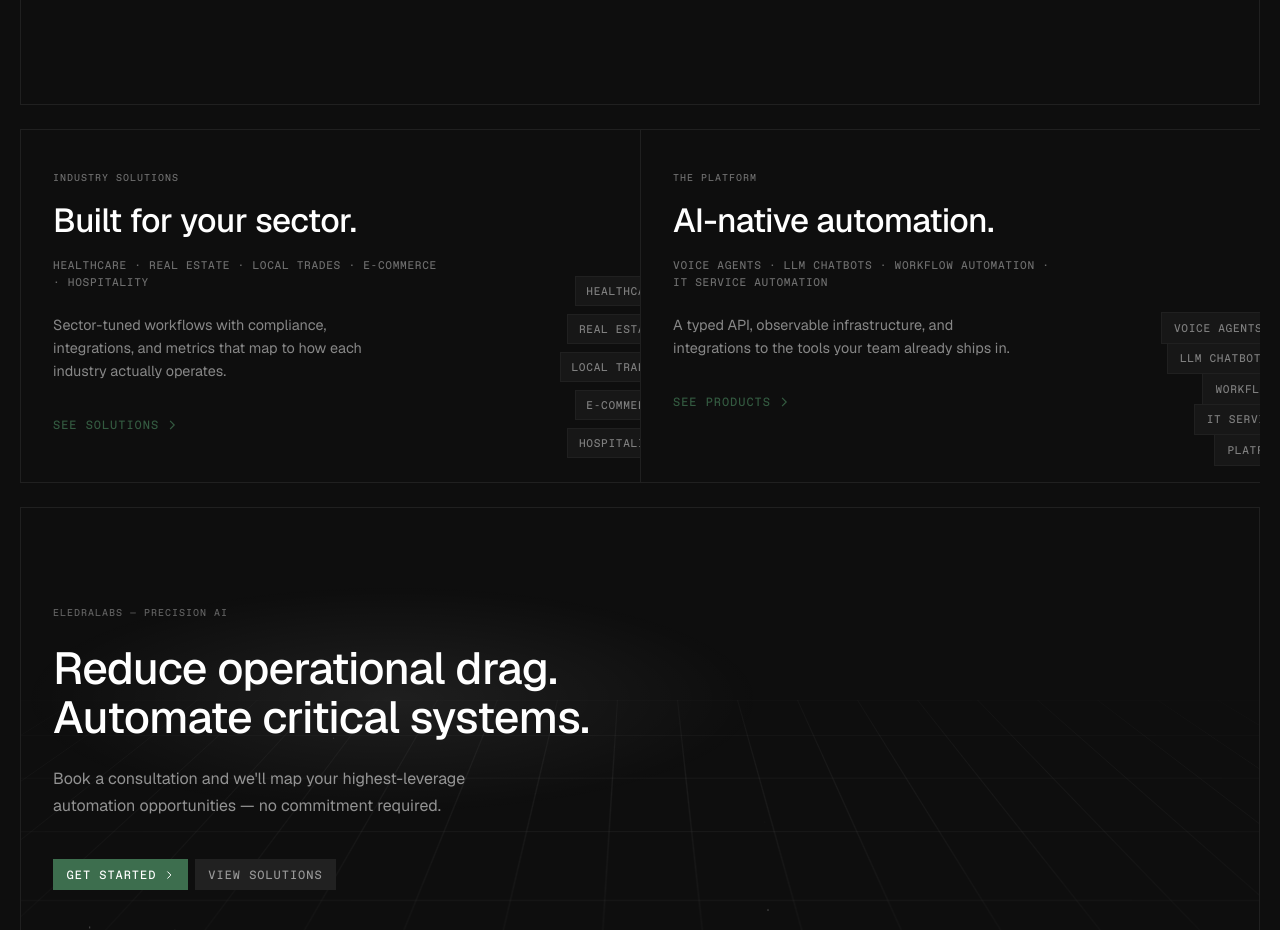
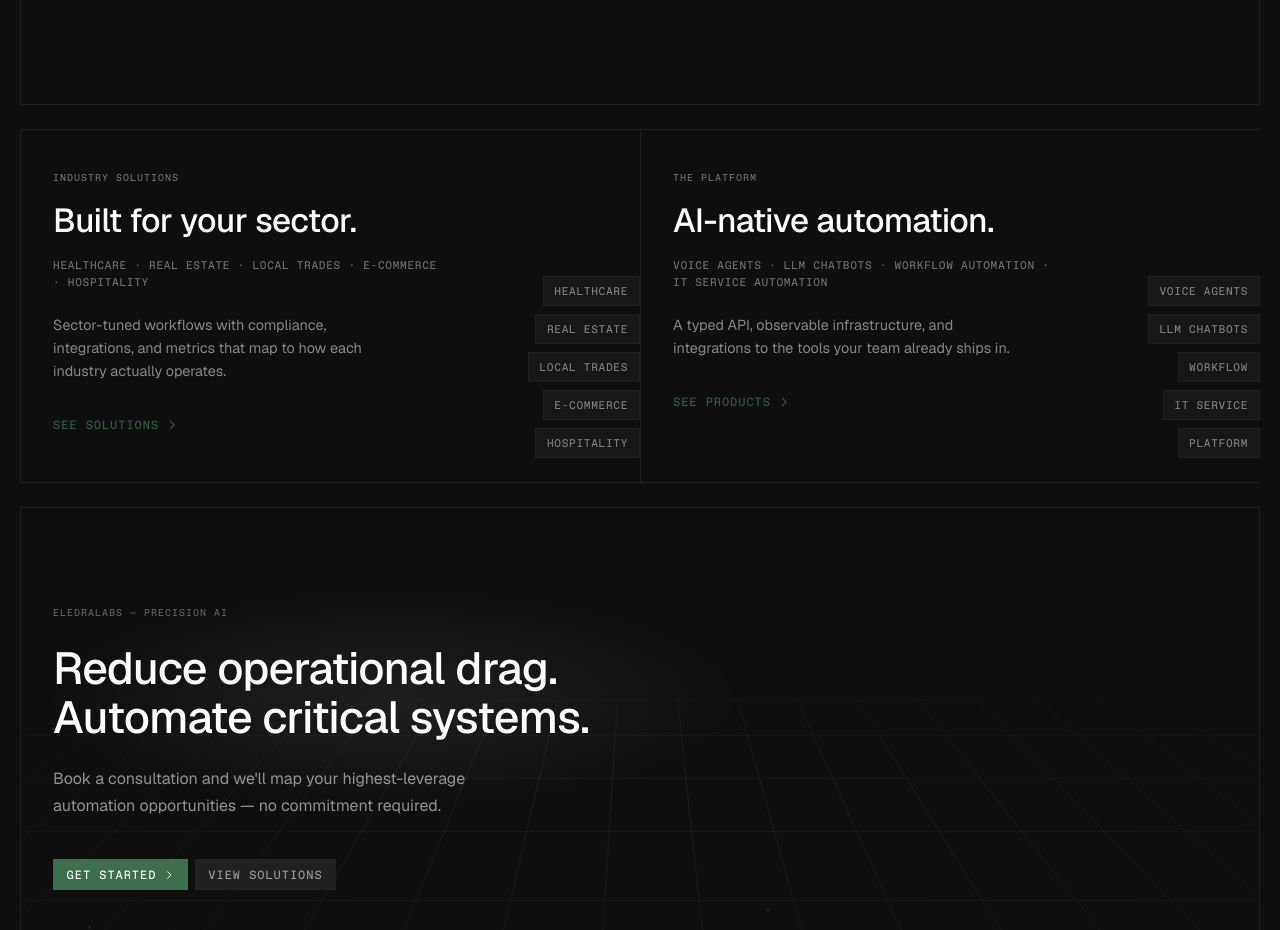
Before and after one commit to SOBANEJAZ/eledralabs-landing-page-2.0, a Next.js app: page / in a window 1280 px wide. Shown: the part 4740-5670 px from the top of the page. Built offline with nearby package versions, Linux system fonts and the light colour scheme.

Commit message:
fix: prevent bento card pill lists from overflowing card edges
Change right offset from -2rem to 0 for both rail and stack containers
so industry/product pills stay within card bounds.

```diff
--- a/app/globals.css
+++ b/app/globals.css
@@ -1365,7 +1365,7 @@ header.header-scrolled .header-inner {
   text-decoration: none;
   min-height: 22rem;
   background: var(--color-surface);
-  overflow: hidden;
+  overflow: visible !important;
   transition: background-color 0.4s ease, transform 0.5s cubic-bezier(0.23, 1, 0.32, 1);
   will-change: transform, background-color;
 }
@@ -1432,7 +1432,7 @@ header.header-scrolled .header-inner {
 /* Solutions card: rail of industry pills floating bottom-right */
 .bento-card-rail {
   position: absolute;
-  right: -2rem;
+  right: 0;
   bottom: 1.5rem;
   z-index: 1;
   display: flex;
@@ -1462,11 +1462,12 @@ header.header-scrolled .header-inner {
 /* Products card: stack of product chips with subtle depth offset */
 .bento-card-stack {
   position: absolute;
-  right: -1rem;
-  bottom: 1rem;
+  right: 0;
+  bottom: 1.5rem;
   z-index: 1;
   display: flex;
   flex-direction: column;
+  gap: 0.5rem;
   align-items: flex-end;
   pointer-events: none;
   font-family: var(--font-favorit);
@@ -1478,15 +1479,14 @@ header.header-scrolled .header-inner {
   background: rgba(255, 255, 255, 0.04);
   border: 1px solid var(--color-border);
   color: rgba(255, 255, 255, 0.45);
-  padding: 0.4rem 0.75rem;
-  margin-top: -1px;
-  transform: translate3d(calc(var(--i) * 6px), 0, 0);
+  padding: 0.35rem 0.65rem;
+  transform: translateX(0);
   transition: transform 0.5s cubic-bezier(0.23, 1, 0.32, 1), background 0.3s ease, color 0.3s ease;
 }
 .bento-card-products:hover .bento-stack-item {
   background: rgba(61, 110, 78, 0.12);
   color: rgba(255, 255, 255, 0.85);
-  transform: translate3d(calc(var(--i) * -6px - 12px), 0, 0);
+  transform: translateX(-1.2rem);
 }
 
 /* ---------------- Atmospheric CTA ---------------- */
```
